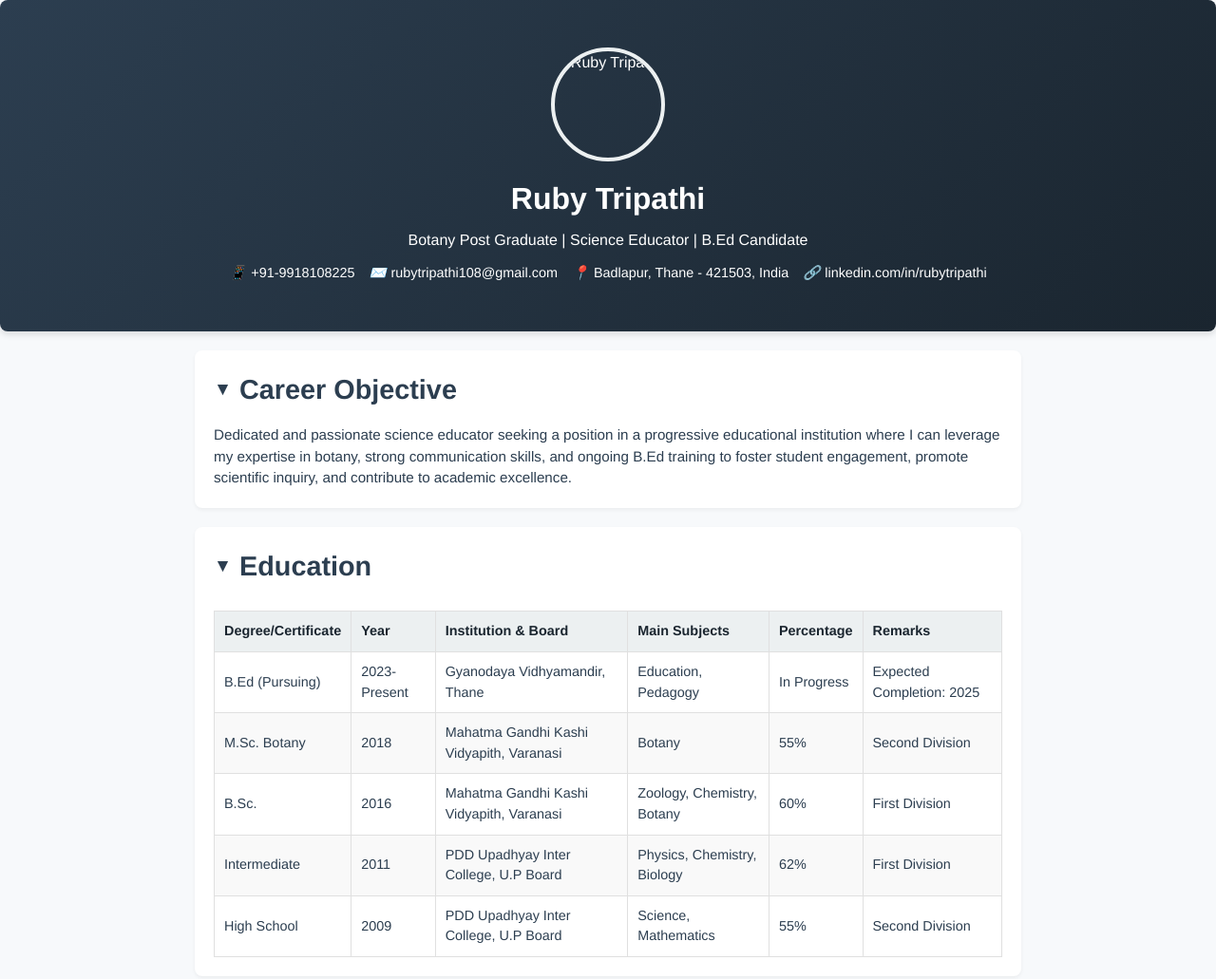
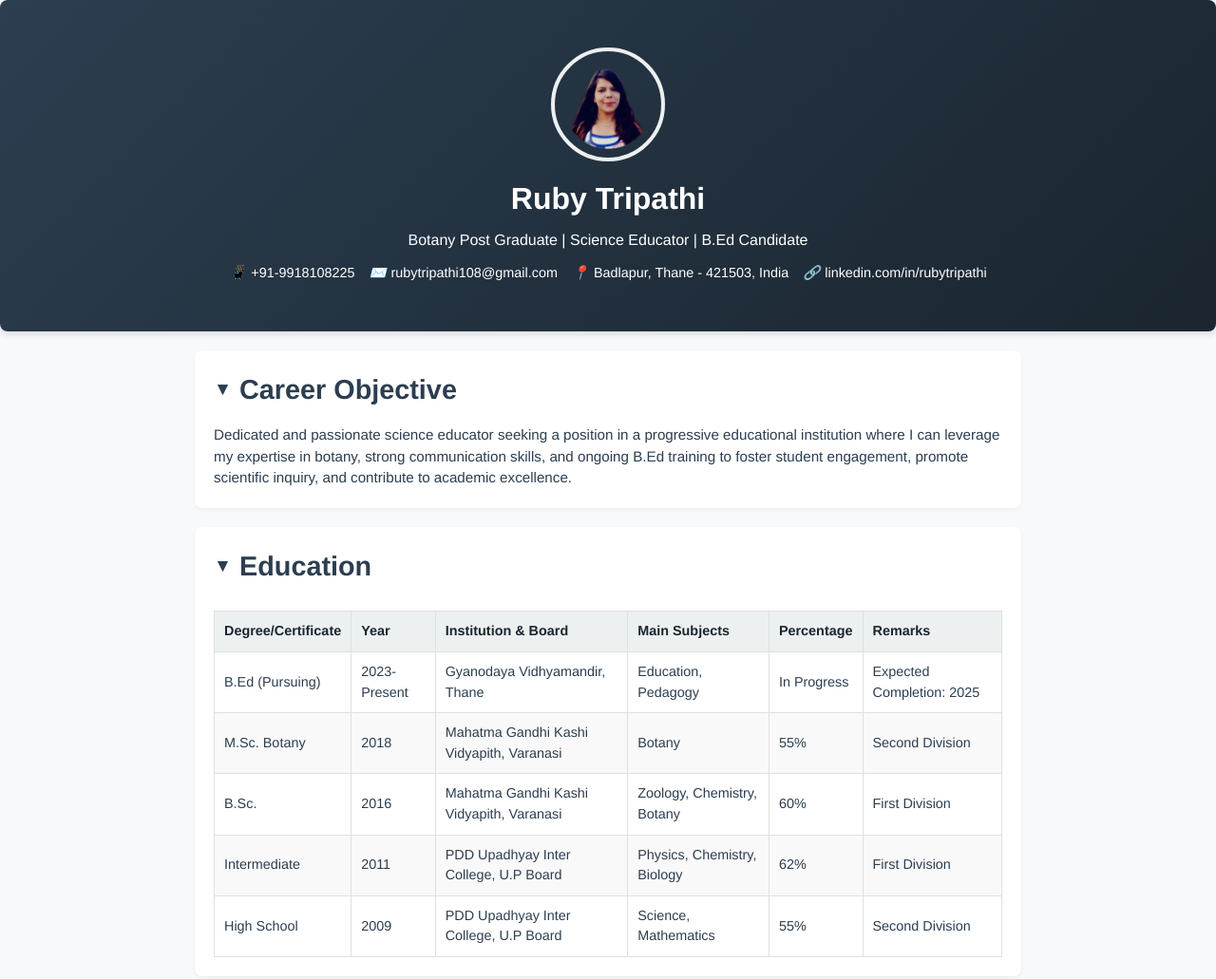
Before and after one commit to sajid199/RubyTripathi, a plain HTML site: page index.html in a window 1280 px wide. Shown: the top 1031 px of the page at 95% size. Drawn offline with Linux system fonts and the light colour scheme.

Commit message:
updated image

```diff
--- a/index.html
+++ b/index.html
@@ -395,7 +395,7 @@
     <div class="container">
       <div class="profile-container">
         <div class="profile-pic">
-          <img src="assets/img/about.jpg" alt="Ruby Tripathi">
+          <img src="./img/WhatsApp_Image_2025-05-22_at_10.01.00_PM-removebg-preview.png" alt="Ruby Tripathi">
         </div>
         <div class="profile-info">
           <h1>Ruby Tripathi</h1>
```
Also changed, not shown: img/WhatsApp_Image_2025-05-22_at_10.01.00_PM-removebg-preview.png (added).
